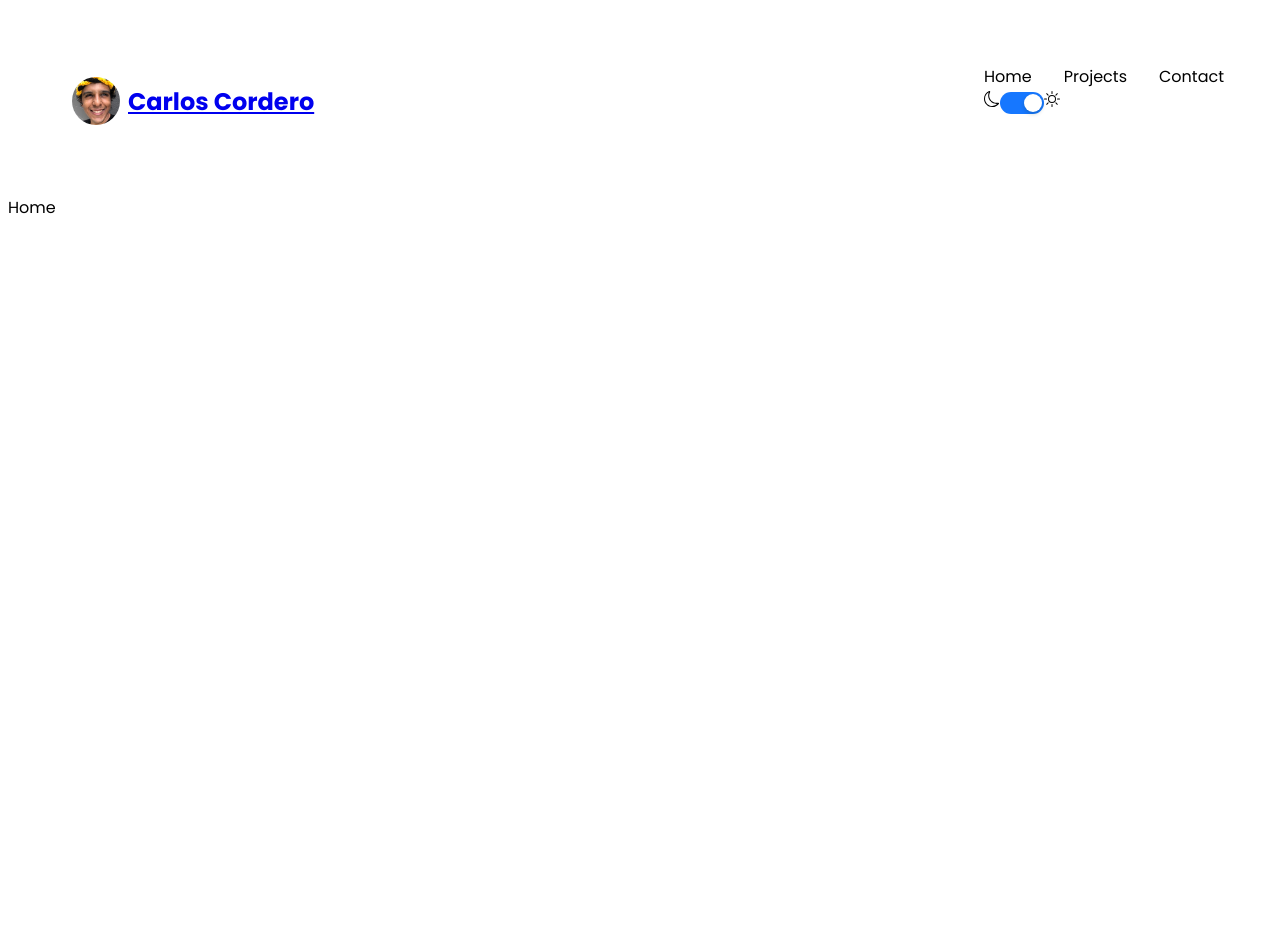
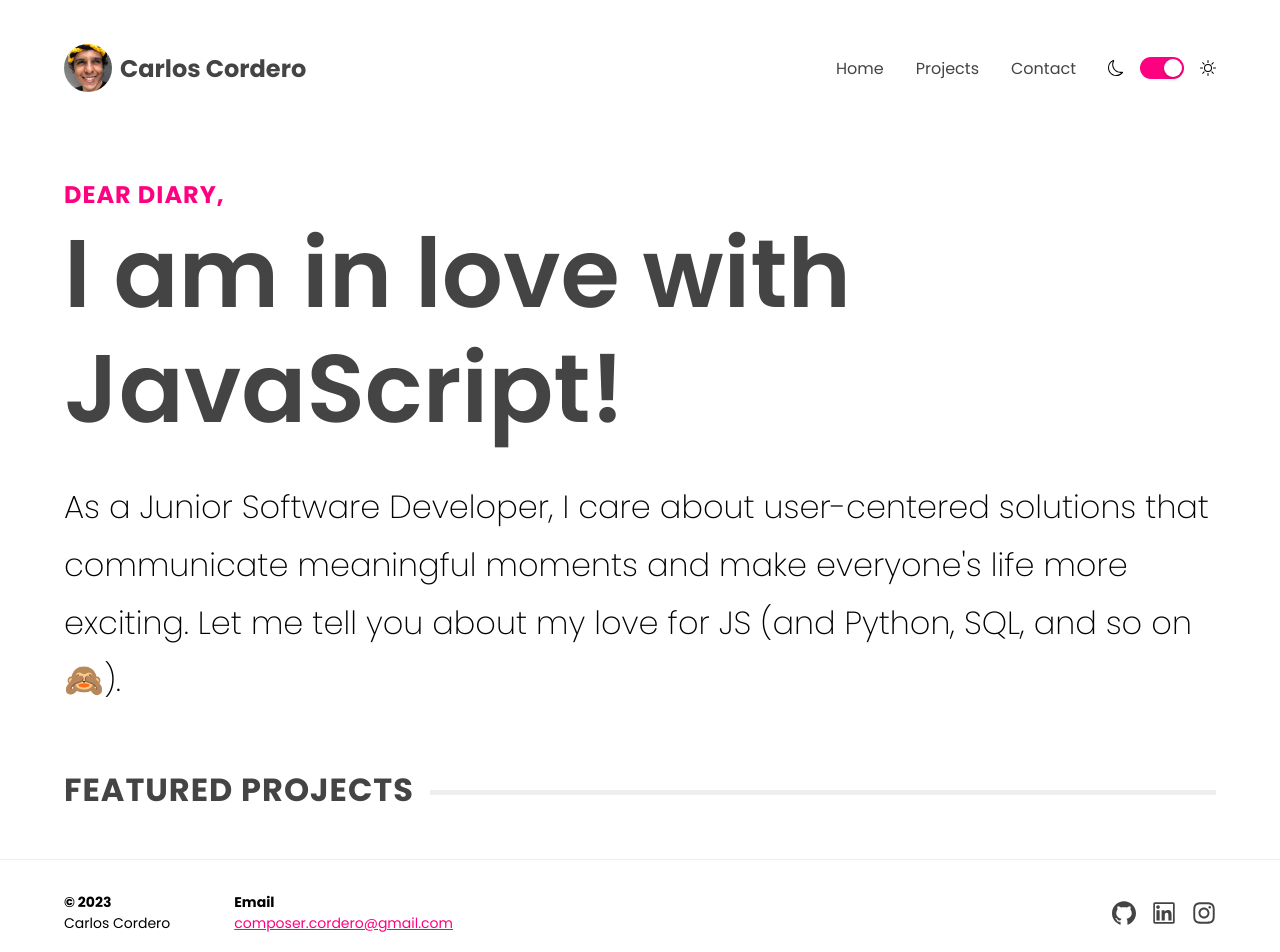
Before and after one commit to composercordero/composercordero.github.io, a React (Vite) app: page / in a window 1280 px wide. Shown: the top 952 px of the page. Before the commit the page ends 808 px from the top, so only its background shows below. Built offline with nearby package versions, Linux system fonts and the light colour scheme.

Commit message:
home style and content

```diff
--- a/src/App.css
+++ b/src/App.css
@@ -1,4 +1,3 @@
-/* * {
-    background-color: #fff;
+*{
     margin:0;
-} */
+}
--- a/src/App.tsx
+++ b/src/App.tsx
@@ -8,6 +8,7 @@ import Contact from "./views/Contact"
 import Projects from "./views/Projects"
 // import globals
 import Header from "./components/global/Header";
+import Footer from "./components/global/Footer";
 
 import './App.css'
 
@@ -26,6 +27,7 @@ function App() {
           <Route path='/contact' element={<Contact />}/>
           <Route path='/projects' element={<Projects />}/>
         </Routes>
+        <Footer/>
       </div>
     </Theme>
 </>)
--- /dev/null
+++ b/src/components/global/Footer.tsx
@@ -0,0 +1,86 @@
+import styled from "styled-components";
+import { GithubOutlined, LinkedinOutlined, InstagramOutlined } from "@ant-design/icons";
+
+type footerProps = {
+}
+
+const StyledFooter = styled.div`
+    display: flex;
+    align-items: center;
+    width: 90%;
+    margin-left: auto;
+    margin-right: auto;
+    max-width: 1200px;
+
+    @media (max-width: 768px) {
+        flex-wrap: nowrap;}
+`;
+
+const FooterDiv = styled.div`
+    flex:none;
+    font-size: .875rem;
+    padding: 2rem 0;
+    border-top: 1px solid #eee;
+`;
+
+const Item = styled.p`
+    padding-right: 4rem;
+    margin: 0;
+`;
+
+const Icons = styled.div`
+    display: flex;
+    column-gap: 1rem;
+    margin-left: auto;
+    padding-right: 0
+    fill: currentcolor;
+    font-size: 1.5rem;
+
+    a{
+        text-decoration: none;
+        color: #444;
+        transition: 0.2s ease;
+    };
+    a:hover{
+        color: #ff0080;
+    }
+`;
+
+const ScreenReadersOnly = styled.span`
+    position: absolute;
+    width: 1px;
+    height: 1px;
+    padding: 0;
+    overflow: hidden;
+    clip: rect(0,0,0,0);
+    white-space: nowrap;
+    border: 0;
+`;
+
+const Footer = ({}: footerProps) => {
+
+return (<>
+
+    <FooterDiv>
+        <StyledFooter>
+            <Item>
+                <strong>© 2023</strong><br /><p>Carlos Cordero</p>
+            </Item>
+
+            <Item>
+                <strong>Email</strong><br /><p><a href="mailto:composer.cordero@gmail.com" style={{color:'#ff0080'}}>composer.cordero@gmail.com</a></p>
+            </Item>
+
+            <Icons >
+                <a><ScreenReadersOnly /></a>
+                <a href="https://github.com/composercordero" target="_blank"><GithubOutlined /></a>
+                <a href="https://www.linkedin.com/in/composercordero/" target="_blank"><LinkedinOutlined /></a>
+                <a href="https://www.instagram.com/composercordero/" target="_blank"><InstagramOutlined /></a>
+
+            </Icons>
+
+        </StyledFooter>
+    </FooterDiv>
+</>)
+}
+export default Footer
--- a/src/components/global/Header.tsx
+++ b/src/components/global/Header.tsx
@@ -1,5 +1,5 @@
-import { Dispatch, SetStateAction } from "react";
-import { Space } from "antd"
+import { Dispatch, SetStateAction, useState } from "react";
+import { Link, useNavigate } from "react-router-dom";
 import { Switch } from 'antd';
 import { Sun, Moon } from "react-bootstrap-icons";
 import carlos from "../../assets/carlos.jpeg"
@@ -12,22 +12,119 @@ type headerProps = {
 }
 
 const StyledHeader = styled.section`
-    display: inline-flex;
+    display: flex;
+    z-index:1;
+    min-height: 9vh;
     width: 90%;
     justify-content: space-between;
-    padding: 3.5rem 0;
+    padding: 2rem 0;
     margin-left: auto;
     margin-right: auto;
     max-width: 1200px;
+    a{
+        text-decoration: none;
+        color: #444;
+        transition: 0.2s ease;
+    };
+    a:hover{
+        color: #ff0080;
+    }
 `;
+
+const Nav = styled.nav`
+    min-height: 9vh;
+    display: flex;
+    justify-content: space-between;
+    align-items: center;
+`
+
+const Icons = styled.div`
+    display: flex;
+    align-items: center;
+    column-gap: 1rem;
+    margin-left: 1rem;
+`
 
 const StyledMenu = styled.section`
     display: flex;
     align-items: center;
     column-gap: 2rem;
+
+    @media (max-width: 768px) {
+        display: none;
+    }
+`;
+
+const NavIcon = styled.button`
+    background: none;
+    cursor: pointer;
+    border: none;
+    outline: none;
+    margin-left:1rem;
+
+    @media (min-width: 769px) {
+    display: none;
+    }
+`;
+
+const Line = styled.span`
+    display: block;
+    border-radius: 50px;
+    width: 25px;
+    height: 3px;
+    margin: 5px;
+    background-color: #444;
+    transition: width 0.4s ease-in-out;
+
+    :nth-child(2) {
+    width: ${props => (props.open ? "40%" : "70%")};
+    }
+`;
+
+const Overlay = styled.div`
+    position: absolute;
+    height: ${props => (props.open ? "91vh" : 0)};
+    width: 100vw;
+    background: #fff;
+    transition: height 0.4s ease-in-out;
+
+    @media (min-width: 769px) {
+    display: none;
+    }
+`;
+
+const OverlayMenu = styled.ul`
+    list-style: none;
+    position: absolute;
+    left: 50%;
+    top: 45%;
+    transform: translate(-50%, -50%);
+    text-align: center;
+
+    li {
+        opacity: ${props => (props.open ? 1 : 0)};
+        transition: opacity 0.4s ease-in-out;
+    }
+
+    li:nth-child(2) {
+        margin: 25px 0px;
+    }
+
+    a{
+        text-decoration: none;
+        color: #444;
+        transition: 0.2s ease;
+        font-size:2rem;
+    };
+    a:hover{
+        color: #ff0080;
+    }
 `;
 
 const Header = ({isDarkTheme, theme, setTheme}: headerProps) => {
+
+    const navigate = useNavigate()
+    const [toggle, toggleNav] = useState(false);
 
     const handleTheme = () => {
         setTheme(!theme)
@@ -36,31 +133,58 @@ const Header = ({isDarkTheme, theme, setTheme}: headerProps) => {
 
 return (<>
     <StyledHeader>
-        <a href="/" style={{display:'flex', alignItems:'center'}}>
+        <Link to="/" onClick={(e) => { e.preventDefault(); navigate("/"); }} style={{display:'flex', alignItems:'center'}}>
             <img src={carlos} alt="Carlos" width={48} height={48} style={{borderRadius: '50%',marginRight:'0.5rem'}}/>
             <span>
                 <h1>Carlos Cordero</h1>
             </span>
-        </a>
+        </Link>
 
-        <div>
-            <nav style={{display:'flex', alignItems:'center'}}>
-                {/* <button></button> */}
+            <Nav>
                 <StyledMenu>
-                    <ul style={{display:'flex', alignItems:'center', columnGap:'2rem',}}>
-                        <li>Home</li>
-                        <li>Projects</li>
-                        <li>Contact</li>
+                    <ul style={{display:'flex', alignItems:'center', columnGap:'2em', marginRight:'1rem'}}>
+                        <li>
+                            <Link to="/" onClick={(e) => { e.preventDefault(); navigate("/"); }} > Home </Link>
+                        </li>
+
+                        <li>
+                            <Link to="projects" onClick={(e) => { e.preventDefault(); navigate("projects"); }} > Projects </Link>
+                        </li>
+                        <li>
+                            <Link to="contact" onClick={(e) => { e.preventDefault(); navigate("contact"); }} > Contact </Link>
+                        </li>
                     </ul>
                 </StyledMenu>
-                <div></div>
-            </nav>
+            <Icons>
+                <Moon />
+                <Switch defaultChecked onChange={handleTheme} style={{backgroundColor:'#ff0080'}}/>
+                <Sun />
+            </Icons>
+            <NavIcon onClick={() => toggleNav(!toggle)}>
+                <Line open={toggle} />
+                <Line open={toggle} />
+                <Line open={toggle} />
+            </NavIcon>
+            </Nav>
+    </StyledHeader>
 
-            <Moon />
-            <Switch defaultChecked onChange={handleTheme} />
-            <Sun />
-        </div>
-    </StyledHeader>
+    <Overlay open={toggle}>
+        <OverlayMenu open={toggle}>
+            <li>
+                <Link to="/" onClick={(e) => { e.preventDefault(); navigate("/"); }} > Home </Link>
+            </li>
+
+            <li>
+                <Link to="projects" onClick={(e) => { e.preventDefault(); navigate("projects"); }} > Projects </Link>
+            </li>
+
+            <li>
+                <Link to="contact" onClick={(e) => { e.preventDefault(); navigate("contact"); }} > Contact </Link>
+            </li>
+
+        </OverlayMenu>
+    </Overlay>
+
 </>)
 }
 export default Header
--- a/src/index.css
+++ b/src/index.css
@@ -1,4 +1,4 @@
-@import url('https://fonts.googleapis.com/css2?family=Poppins:wght@400;600;700&display=swap');
+@import url('https://fonts.googleapis.com/css2?family=Poppins:wght@200;300;400;500;600;700&display=swap');
 
 
 html,
--- a/src/views/Home.tsx
+++ b/src/views/Home.tsx
@@ -1,11 +1,79 @@
+import styled from "styled-components"
+import { Link, useNavigate } from "react-router-dom";
 
-type homeProps = {
+const Container = styled.section`
+    display: flex;
+    flex: 1 0 auto;
+    flex-direction: column;
+    justify-content: center;
+    padding: 2rem 0 4rem;
+    width: 90%;
+    margin-left: auto;
+    margin-right: auto;
+    max-width: 1200px;
+`;
 
-}
+const AccentTitle = styled.p`
+    text-transform: uppercase;
+    font-weight: 700;
+    letter-spacing: 1px;
+    font-size: 2rem;
+    color:#444;
 
-const Home = (props: homeProps) => {
-  return (
-    <div>Home</div>
-  )
+    a {
+    font-size: 1.5rem;
+    }
+`;
+
+const Title = styled(AccentTitle)`
+    margin-top: 5rem;
+    width: 100%;
+    border-bottom: 5px solid #eee;
+    line-height: 0.1rem;
+
+    span {
+        background:#fff;
+        padding-right:1rem;
+    }
+
+`;
+
+const HeroTitle = styled.h1`
+    font-size: 6rem;
+    line-height:1.2;
+    margin-bottom:2rem;
+    font-weight: 600;
+    color: #444;
+`;
+
+const HeroContent = styled.p`
+    font-size: 2rem;
+    line-height: 1.8;
+    font-weight: 200;
+`;
+
+
+const Home = () => {
+
+    const navigate = useNavigate();
+
+    return (<>
+        <Container>
+            <AccentTitle>
+                <Link to="about" style = {{textDecoration: 'none', color: '#ff0080'}}onClick={(e) => { e.preventDefault(); navigate("about") }}>Dear diary,</Link>
+            </AccentTitle>
+
+            <HeroTitle>I am in love with JavaScript!</HeroTitle>
+
+            <HeroContent>
+            As a Junior Software Developer, I care about user-centered solutions that communicate meaningful moments and make everyone's life more exciting. Let me tell you about my love for JS (and Python, SQL, and so on 🙈).
+            </HeroContent>
+
+            <Title><span>Featured Projects</span></Title>
+
+
+        </Container>
+
+    </>)
 }
 export default Home
```
